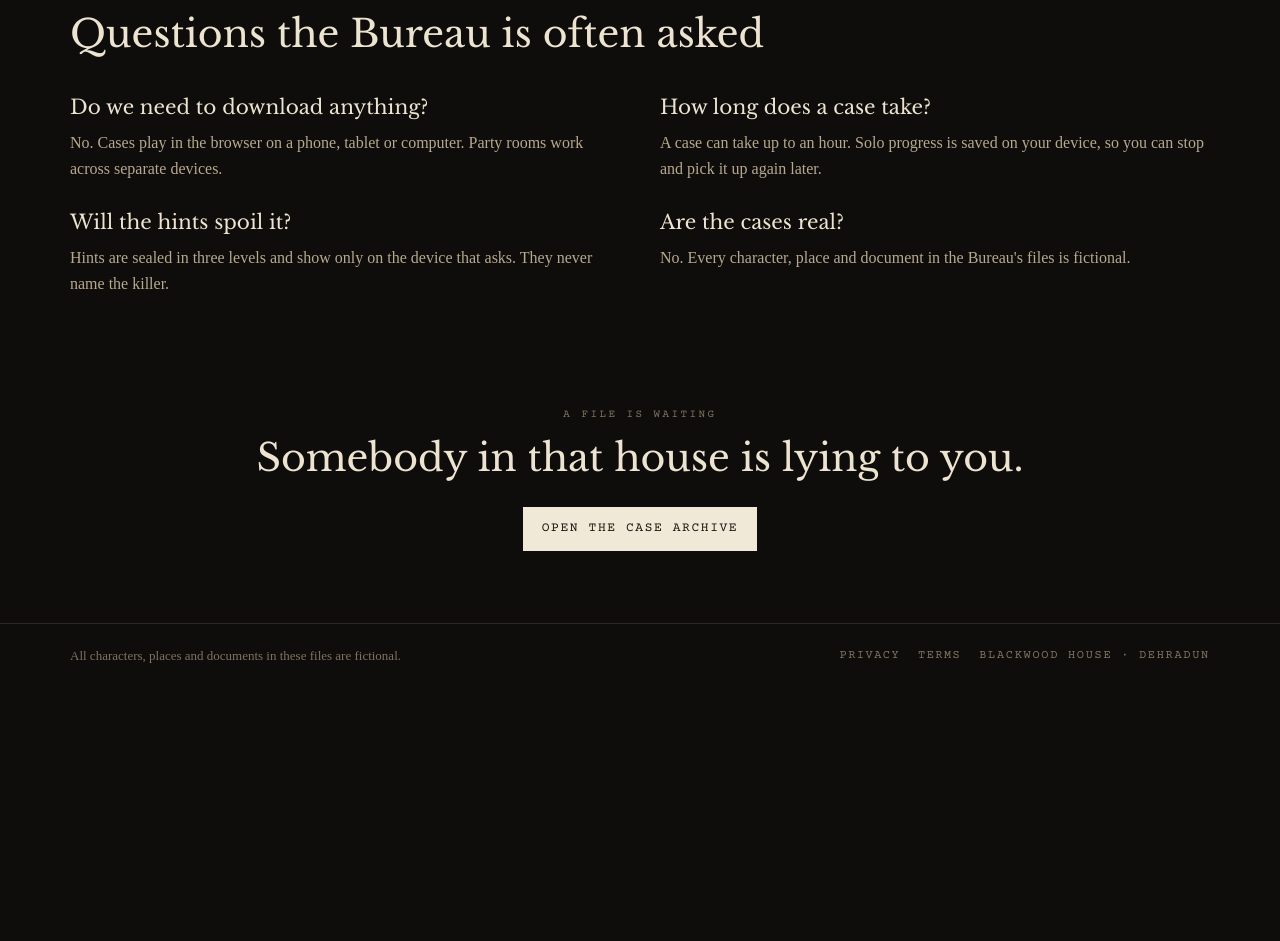
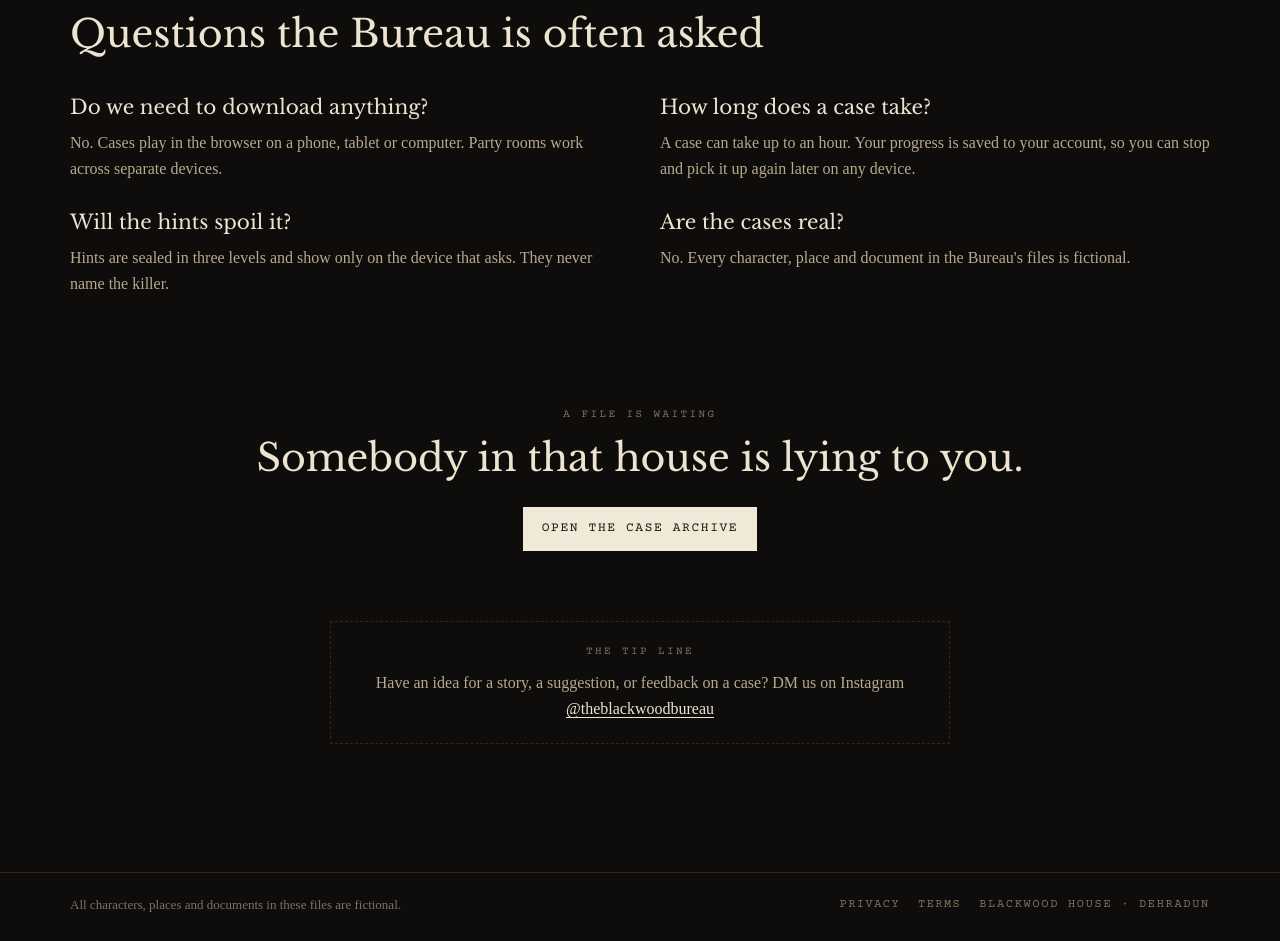
Before and after one commit to YuvrajDevs/tbb, a Next.js app: page / in a window 1280 px wide. Shown: the part 4380-5321 px from the top of the page. Before the commit the page ends 5071 px from the top, so only its background shows below. Built offline with nearby package versions, Linux system fonts and the light colour scheme; no server answers; a web font is replaced by a local one.

Commit message:
Landing page tip line for ideas and feedback via Instagram; FAQ says progress is saved to your account
Co-Authored-By: Claude Opus 5.5 <noreply@anthropic.com>

```diff
--- a/app/globals.css
+++ b/app/globals.css
@@ -572,6 +572,12 @@ button.nar-text { background: none; border: 0; padding: 0; text-align: left; col
 .lclose { text-align: center; padding-top: 110px; }
 .lclose .eyebrow { margin-bottom: 4px; }
 .lclose h2 { margin-bottom: 26px; }
+.ltip { padding-top: 70px; padding-bottom: 56px; }
+.ltip-card { max-width: 620px; margin: 0 auto; text-align: center; border: 1px dashed var(--line); padding: 22px 26px; }
+.ltip-label { font-family: var(--type); font-size: 11px; letter-spacing: .22em; text-transform: uppercase; color: var(--text-3); margin-bottom: 10px; }
+.ltip-card p { margin: 0; color: var(--text-2); font-size: 16px; line-height: 1.6; }
+.ltip-card a { color: var(--text); text-decoration: underline; text-underline-offset: 3px; white-space: nowrap; }
+.ltip-card a:hover { color: #fff; }
 .ltype-top .stamp { white-space: nowrap; flex: none; }
 
 /* ===================== rating prompt (report card) ===================== */
--- a/app/page.tsx
+++ b/app/page.tsx
@@ -64,7 +64,7 @@ const WAYS = [
 
 const FAQ = [
   ["Do we need to download anything?", "No. Cases play in the browser on a phone, tablet or computer. Party rooms work across separate devices."],
-  ["How long does a case take?", "A case can take up to an hour. Solo progress is saved on your device, so you can stop and pick it up again later."],
+  ["How long does a case take?", "A case can take up to an hour. Your progress is saved to your account, so you can stop and pick it up again later on any device."],
   ["Will the hints spoil it?", "Hints are sealed in three levels and show only on the device that asks. They never name the killer."],
   ["Are the cases real?", "No. Every character, place and document in the Bureau's files is fictional."],
 ];
@@ -260,6 +260,17 @@ export default function Landing() {
         </div>
       </section>
 
+      {/* ---------- tip line: ideas and feedback by Instagram DM ---------- */}
+      <section className="ltip wrap">
+        <div className="ltip-card">
+          <div className="ltip-label">The tip line</div>
+          <p>
+            Have an idea for a story, a suggestion, or feedback on a case? DM us on Instagram{" "}
+            <a href="https://www.instagram.com/theblackwoodbureau/" target="_blank" rel="noopener noreferrer">@theblackwoodbureau</a>
+          </p>
+        </div>
+      </section>
+
       <SiteFooter />
     </div>
   );
```
